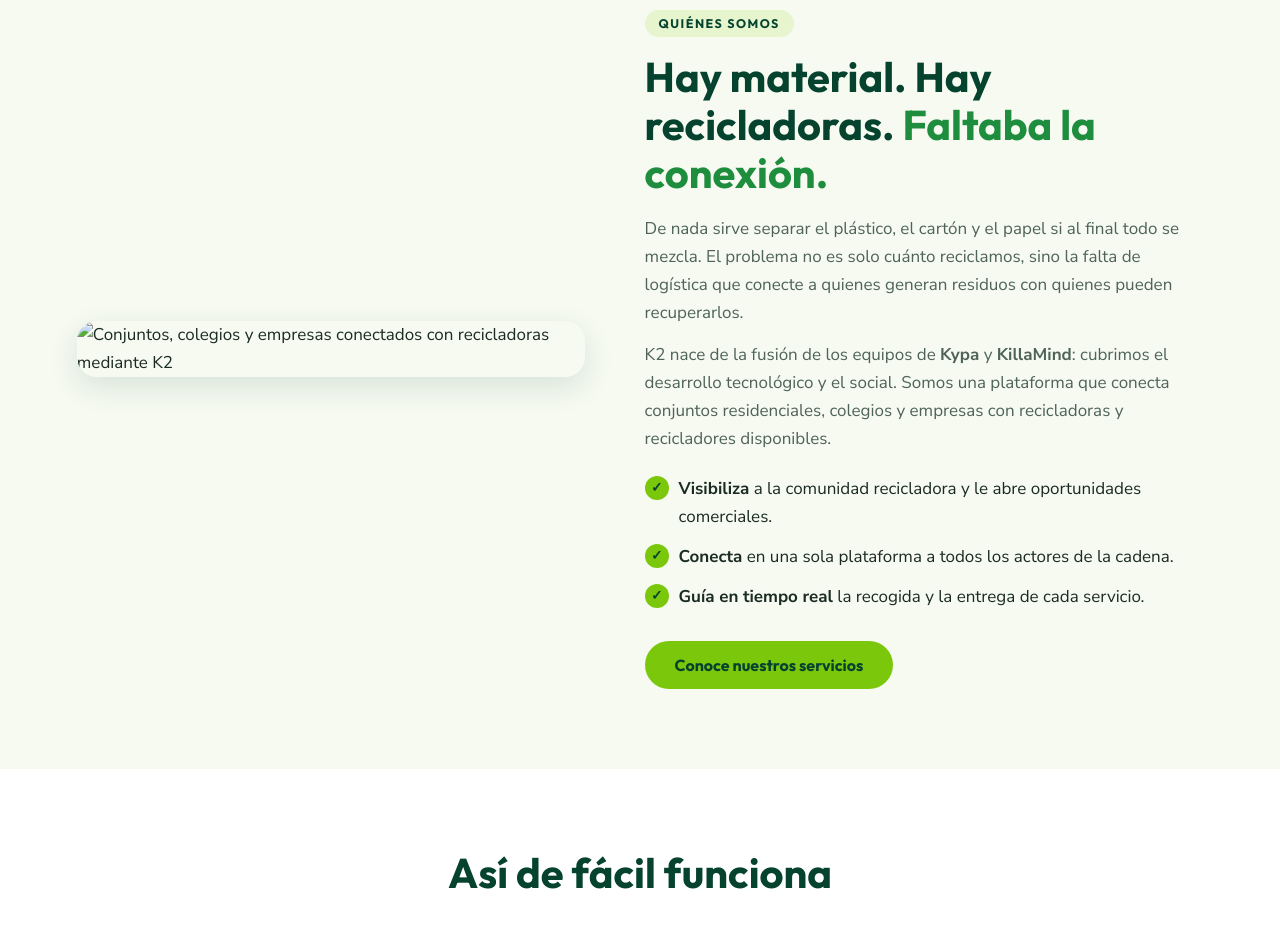
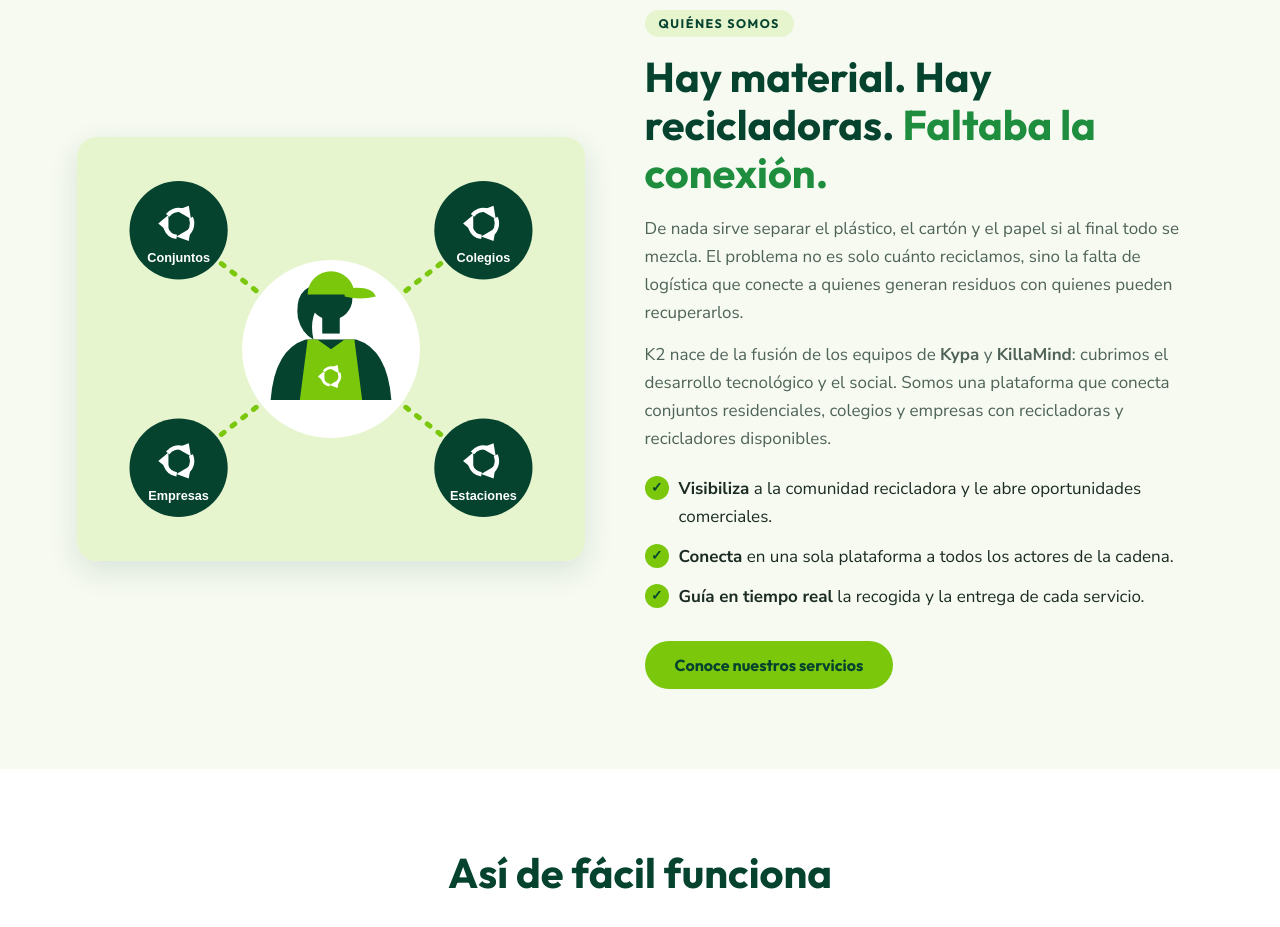
Before and after one commit to xmesa-blanco/proyecto_K2, a plain HTML site: page index.html in a window 1280 px wide. Shown: the part 1000-1927 px from the top of the page. Drawn offline with Linux system fonts and the light colour scheme.

Commit message:
imagenes

```diff
--- a/index.html
+++ b/index.html
@@ -115,7 +115,7 @@
         <section id="nosotros" class="sobre-nosotros">
 
             <div class="nosotros-imagen">
-                <img src="img/nosotros-conexión.svg" alt="Conjuntos, colegios y empresas conectados con recicladoras mediante K2">
+                <img src="img/nosotros-conexion.svg" alt="Conjuntos, colegios y empresas conectados con recicladoras mediante K2">
             </div>
 
             <div class="nosotros-contenido">
```
